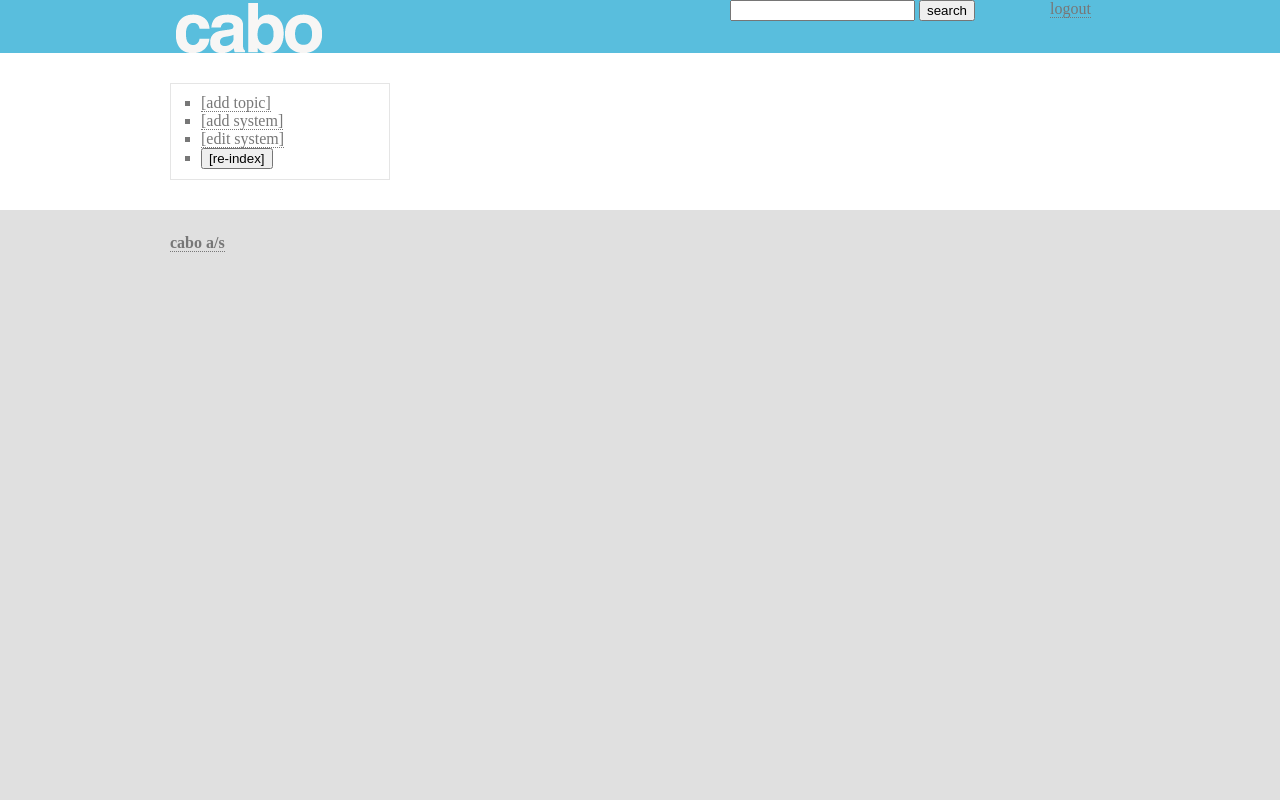
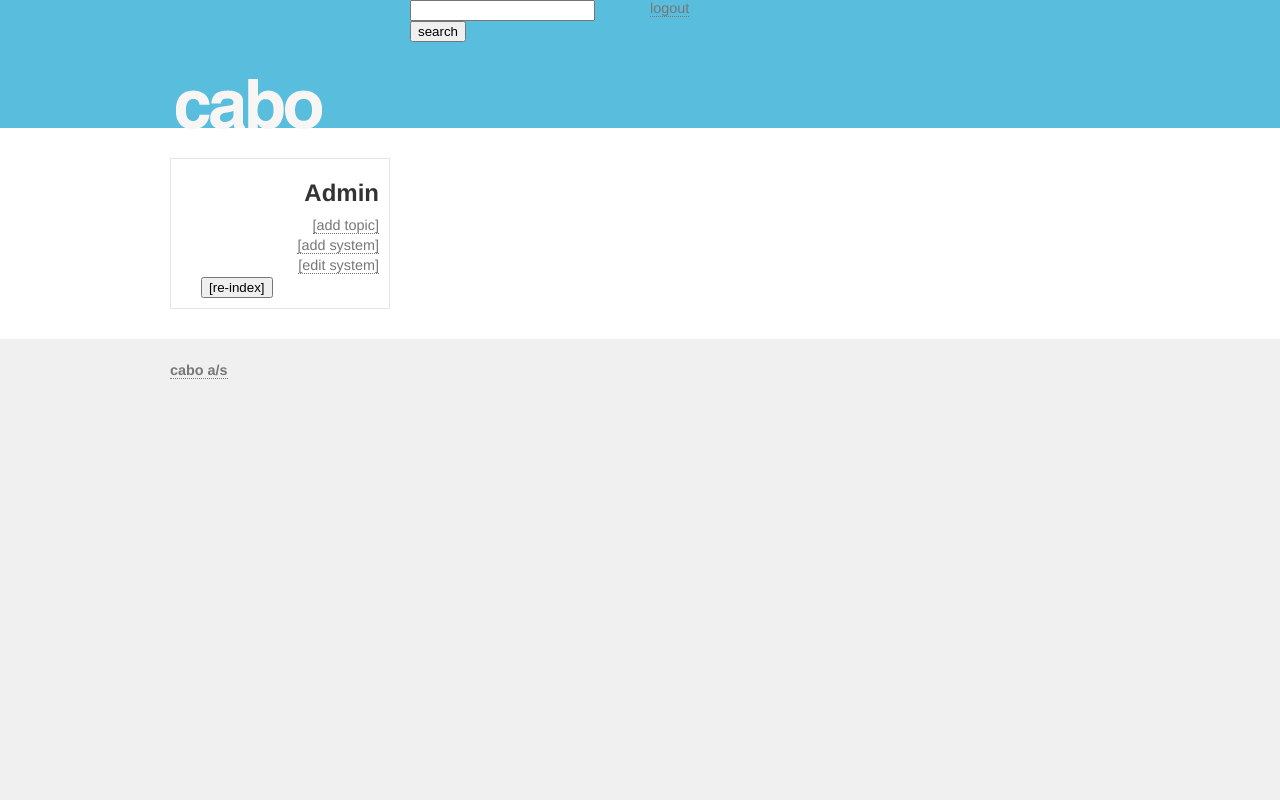
Before and after one commit to peterlfischer/tinydocs, a Flask app: template templates/system.html in a window 1280 px wide. Run offline with Flask 2, Linux system fonts and the light colour scheme; the template is opened without the code that fills it, so the values that code supplies are empty; the visitor is signed in with stand-in values (Sample User, id 1).

Commit message:
cherry picked css changes

```diff
--- a/static/css/custom.css
+++ b/static/css/custom.css
@@ -1,7 +1,26 @@
+html {
+	overflow-y:scroll;
+}
+
+
 header{
     background-color: #59BEDD;
+       height: 128px;
 }
 
+header h1 {
+	position:relative;
+	top:76px;
+}
+
+header div.grid_6 {
+	display:block;
+	height:100%;
+}
+
+header .container_12 {
+		height:100%;
+}
 section{
     background-color: #FFF;
     padding-top: 20px;
@@ -9,8 +28,10 @@ section{
 }
 
 body{
-    background-color: #E0E0E0;
-    color: #777;
+    background-color: #f0f0f0;
+    color: #333;
+    font-family:helvetica, arial, sans-serif;
+    font-size:0.9em;
 }
 
 footer {
@@ -26,18 +47,53 @@ a:active,a:hover {
     color: #FF4040;
 }
 
+a{
+    border-bottom:1px dotted #777;
+}
+
+.sidebar h3,
+.sidebar  h2 a {
+
+    float:right;
+}
+
+
+h1 a, h3 a, h2 a {
+	border-bottom: none;
+	color:#003647;
+}
+
+.sidebar h1 a {
+	float:right;
+}
+
 h2{
-    font-size: 40px;
+    font-size: 30px;
     margin-bottom: 10px;
 }
 h3{
-    font-size:25px;
+    font-size:24px;
     margin: 10px 0 10px 0;
 }
 ul{
-    list-style: square;
+    list-style: none;
     margin-left: 20px;
+    clear:both;
 }
+
+.sidebar li {
+	width:100%;
+	display:inline-block;
+}
+
+.sidebar li a {
+	float:right;
+}
+
+p {
+	margin:10px 0;
+}
+
 footer a{
     font-weight: bold;
     line-height: 1.6em;
@@ -75,14 +131,47 @@ nav a:hover{
     margin-bottom:10px;
     padding:10px;
     border:1px solid #e5e5e5;
+    display:block;
 }
-a{
-    border-bottom:1px dotted #777;
-}
-h1 a, h3 a, h2 a {
-    border-bottom: none;
-}
+
 
 #wrapper{
     background-color: #FFF;
 }
+
+
+/*ERRORS*/
+ul.errors {
+	margin-left:0;
+	display:inline-block;
+}
+ul.errors li {
+	color:red;
+	background:yellow;
+	padding:5px;
+}
+
+/*TOOLTIP*/
+.tundra .dijitTooltipContainer {
+    font-family:helvetica, arial, sans-serif!important;
+}
+
+.dialogs body{
+	background-color:transparent!important;
+}
+
+html.dialogs   {
+	overflow-y:auto;
+}
+#dialog h3,
+#dialog h2 a,
+.dialogs h3,
+.dialogs h2 a {
+    float: none;
+    clear:both;
+}
+
+/*Search*/
+#search_info {
+
+}
--- a/templates/_sidebarhelpers.html
+++ b/templates/_sidebarhelpers.html
@@ -1,7 +1,7 @@
 {%- macro render_sidebar(system,user) -%}
   <h2>
     <a href="{{system.url}}">{% if system.icon_url %}
-      <img src="{{system.icon_url}}" alt="{{system.category}}" />{% else %}{{system.name}}{% endif %}
+      <img src="{{system.icon_url}}" alt="{{system.category}}" title="{{system.name}}" />{% else %}{{system.name}}{% endif %}
     </a>
   </h2>
   <ul>
@@ -21,6 +21,7 @@
 
   {% if user %}
   <div class="admin">
+  	<h3>Admin</h3>
     <ul>
       <li>
         <a href="{{url_for('add_topic', system_key_name=system.key_name)}}">[add topic]</a>
--- a/templates/base.html
+++ b/templates/base.html
@@ -11,19 +11,19 @@
   <body class="tundra">
     <header>
       <div class="container_12 clearfix">
-        <h1 class="grid_7"><a href="/"><img src="/static/img/logo.png" alt="Cabo Docs" /></a></h1>
-        <form action="{{ url_for('search') }}" class="grid_4">
-          <input type="text" name="q" value="{{query}}" />
-          <input type="submit" value="search" class="dijitButtonNode" />
-        </form>
-        <div class="grid_1">
+      <h1 class="grid_3"><a href="/"><img src="/static/img/logo.png" alt="Cabo Docs" /></a></h1>
+      <div class="grid_5"> </div>
+      <form action="{{ url_for('search') }}" class="grid_3">
+        <input type="text" name="q" value="{{query}}" />
+        <input type="submit" value="search" class="dijitButtonNode" />
+      </form>
+      <div class="grid_1">
           {% if login_url %}
           <a href="{{login_url}}">login</a>
           {% endif %}
           {% if logout_url %}
           <a href="{{logout_url}}">logout</a>
           {% endif %}
-        </div>
       </div>
     </header>
 
--- a/templates/system_form.html
+++ b/templates/system_form.html
@@ -1,6 +1,9 @@
 {% extends 'base.html'%}
 {% block body %}
 {% from "_formhelpers.html" import render_field %}
+<div class="sidebar grid_3">&nbsp;</div>
+<div class="grid_9">
+<h2>System</h2>
 <form method="post" action="" >
   <dl>
     {{ render_field(form.name) }}
@@ -9,4 +12,5 @@
   </dl>
   <p><input type="submit" value="Save System"></p>
 </form>
+</div>
 {% endblock %}
--- a/templates/topic.plugin.html
+++ b/templates/topic.plugin.html
@@ -1,5 +1,5 @@
 <!doctype html>
-<html>
+<html class="dialogs">
   <head>
     <meta charset="utf-8" />
     <title>Steam Engine | Documentation</title>
@@ -14,6 +14,7 @@
   dojo.require('dijit.form.DropDownButton');
   dojo.require('dijit.TooltipDialog');
     </script>
+    <link href="/static/css/custom.css" rel="stylesheet" />
   </head>
   <body class="tundra" style="position: absolute;">
     <div dojoType="dijit.form.DropDownButton" baseClass="tooltip" iconClass="tooltipIcon">
```
